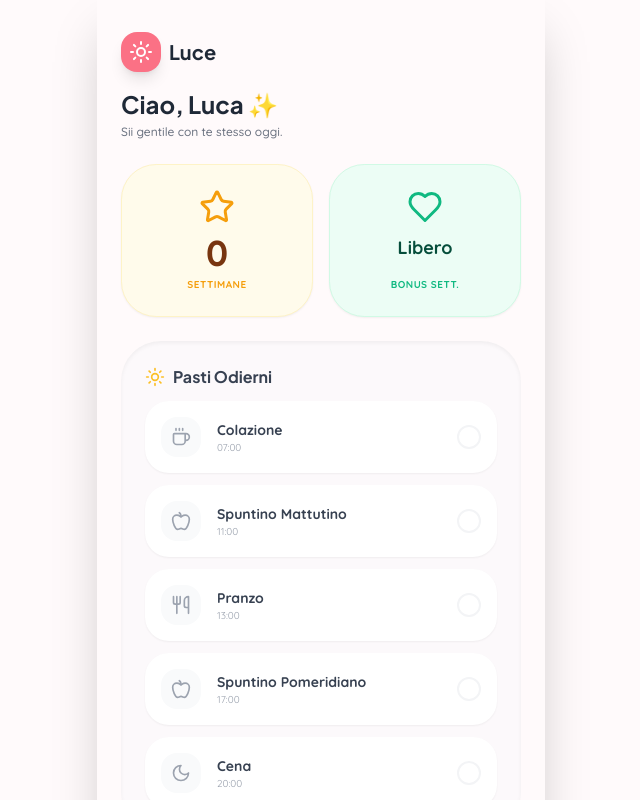
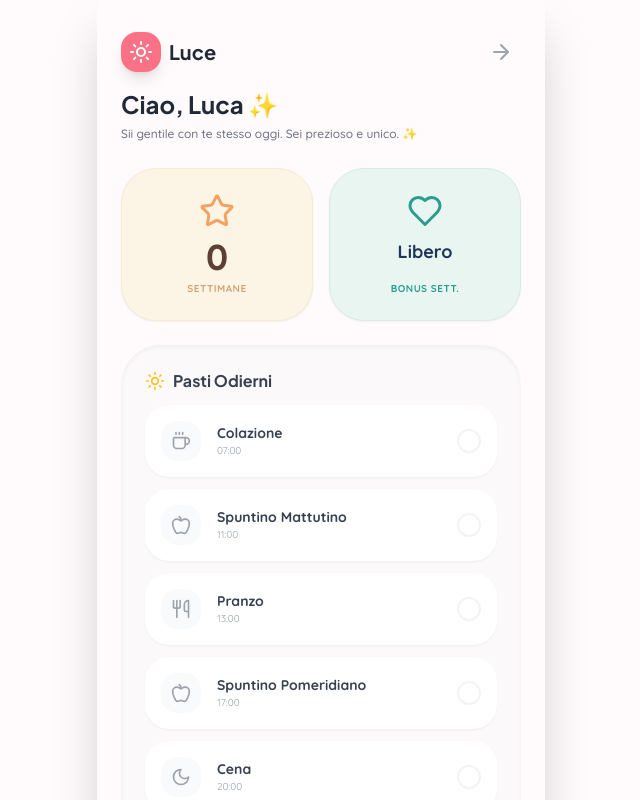
Before and after one commit to luca77dg/Luce, a React (Vite) app: page / in a window 1280 px wide. Shown: the top 800 px of the page, without its empty margins (319-959 px from the left). Built offline with nearby package versions, Linux system fonts and the light colour scheme.

Commit message:
fix(streak): Stop streak on missing past week data
The streak calculation was incorrectly continuing past weeks where no data was present. This change modifies the logic to break the streak calculation if a past week has no recorded data, accurately reflecting a broken streak.

```diff
--- a/App.tsx
+++ b/App.tsx
@@ -139,7 +139,6 @@ const calculateWeeklyStreak = (history: Record<string, DaySummary>): number => {
   let totalCount = 0;
   let checkMonday = new Date(currentMonday);
 
-  // Iteriamo a ritroso dalla settimana corrente fino alla prima settimana registrata
   while (checkMonday >= firstMonday) {
     let weekStatus: 'success' | 'fail' = 'success';
     let anyRegular = false;
@@ -151,7 +150,6 @@ const calculateWeeklyStreak = (history: Record<string, DaySummary>): number => {
       const key = getLocalDateKey(d);
       const summary = history[key];
 
-      // Ignora i giorni futuri della settimana corrente
       if (d > today) continue;
 
       if (summary) {
@@ -162,32 +160,25 @@ const calculateWeeklyStreak = (history: Record<string, DaySummary>): number => {
         }
         if (summary.status === 'regular') anyRegular = true;
       } else {
-        // Un giorno senza dati in una settimana PASSATA conta come fallimento
         if (checkMonday.getTime() < currentMonday.getTime()) {
           weekStatus = 'fail';
           break;
         }
-        // Nella settimana corrente, i giorni mancanti sono semplicemente non ancora vissuti
       }
     }
 
     if (weekStatus === 'fail') {
-      // Se troviamo un fallimento, la streak si azzera COMPLETAMENTE
-      return 0;
+      break;
     }
 
     if (weekHasData && weekStatus === 'success') {
       if (anyRegular) {
-        // Se la settimana è superata e ha almeno un giorno regolare, incrementa
         totalCount++;
       }
-      // Se è superata ma solo ferie/malattia, il conteggio rimane invariato (incide 0) ma la streak continua
     } else if (!weekHasData && checkMonday.getTime() < currentMonday.getTime()) {
-      // Un buco totale di una settimana passata interrompe tutto
-      return 0;
+      break;
     }
 
-    // Passa alla settimana precedente
     checkMonday.setDate(checkMonday.getDate() - 7);
   }
 
@@ -422,6 +413,15 @@ const App: React.FC = () => {
   const todayKey = getLocalDateKey();
   const currentMeals = user.history[todayKey]?.meals || user.dailyMeals;
 
+  const motivationalPhrase = useMemo(() => {
+    if (user.isDayClosed) return "Splendido lavoro per oggi! Luce è fiera di te. 💖";
+    if (user.weeklyStreak >= 4) return "Oltre un mese di cammino! La tua luce splende fortissima. 🌟";
+    if (user.weeklyStreak >= 1) return "Settimane di coraggio! Continua così, un passo alla volta. 🌈";
+    if (user.streak >= 3) return "Stai andando alla grande! La costanza è la tua superpotenza. 🦋";
+    if (user.streak > 0) return "Hai iniziato il tuo viaggio! Ogni pasto è una vittoria. 🌸";
+    return "Sii gentile con te stesso oggi. Sei prezioso e unico. ✨";
+  }, [user.weeklyStreak, user.streak, user.isDayClosed]);
+
   return (
     <div className="min-h-screen max-w-md mx-auto flex flex-col bg-[#fffafb] shadow-2xl relative overflow-hidden">
       <header className="px-6 pt-8 pb-4 flex justify-between items-center z-10">
@@ -429,27 +429,39 @@ const App: React.FC = () => {
           <div className="w-10 h-10 bg-rose-400 rounded-2xl flex items-center justify-center text-white shadow-lg"><Sun size={24} /></div>
           <h1 className="text-xl font-bold text-gray-800">Luce</h1>
         </div>
-        {view !== 'dashboard' && <button onClick={() => setView('dashboard')} className="p-2 rounded-full hover:bg-gray-100 text-gray-400 transition-colors"><ArrowRight className="rotate-180" size={20} /></button>}
+        {view === 'dashboard' && !user.isDayClosed ? (
+          <button onClick={() => setView('checkin')} className="p-2 rounded-full hover:bg-gray-100 text-gray-400 transition-colors">
+            <ArrowRight size={24} />
+          </button>
+        ) : view !== 'dashboard' ? (
+          <button onClick={() => setView('dashboard')} className="p-2 rounded-full hover:bg-gray-100 text-gray-400 transition-colors">
+            <ArrowRight className="rotate-180" size={24} />
+          </button>
+        ) : null}
       </header>
 
       <main className="flex-1 px-6 pb-2 z-10 overflow-y-auto custom-scrollbar">
         {view === 'dashboard' && (
           <div className="space-y-6 animate-in fade-in duration-500 pb-12">
             <div className="space-y-1">
-              <h2 className="text-2xl font-bold text-gray-800">Ciao, Luca ✨</h2>
-              <p className="text-gray-500 text-xs font-medium">Sii gentile con te stesso oggi.</p>
+              <h2 className="text-2xl font-bold text-gray-800">Ciao, {user.name} ✨</h2>
+              <p className="text-gray-500 text-xs font-medium leading-relaxed">{motivationalPhrase}</p>
             </div>
 
             <div className="grid grid-cols-2 gap-4">
-              <div className="bg-amber-50 p-6 rounded-[2.2rem] flex flex-col items-center border border-amber-100 shadow-sm transition-all active:scale-95">
-                <Star className="text-amber-500 mb-2" size={36} />
-                <span className="text-4xl font-bold text-amber-900">{user.weeklyStreak}</span>
-                <span className="text-[10px] uppercase font-extrabold text-amber-500 text-center tracking-wider mt-1">Settimane</span>
+              <div className="bg-[#fcf5e5] p-6 rounded-[2.2rem] flex flex-col items-center border border-[#f5ead2] shadow-sm transition-all active:scale-95">
+                <Star className="text-[#F4A261] mb-2" size={36} />
+                <span className="text-4xl font-bold text-[#5C4033]">{user.weeklyStreak}</span>
+                <span className="text-[10px] uppercase font-extrabold text-[#D4A373] text-center tracking-wider mt-1">Settimane</span>
               </div>
-              <div className={`${bonusUsedThisWeek ? 'bg-rose-50 border-rose-100' : 'bg-emerald-50 border-emerald-100'} p-6 rounded-[2.2rem] flex flex-col items-center border shadow-sm transition-all active:scale-95`}>
-                <Heart className={`${bonusUsedThisWeek ? 'text-rose-500' : 'text-emerald-500'} mb-2`} size={36} />
-                <span className={`text-lg font-bold ${bonusUsedThisWeek ? 'text-rose-900' : 'text-emerald-900'} text-center leading-tight mt-1`}>{bonusUsedThisWeek ? 'Usato' : 'Libero'}</span>
-                <span className={`text-[10px] uppercase font-extrabold ${bonusUsedThisWeek ? 'text-rose-500' : 'text-emerald-500'} text-center tracking-wider mt-auto`}>Bonus Sett.</span>
+              <div className={`${bonusUsedThisWeek ? 'bg-rose-50 border-rose-100' : 'bg-[#e8f5f1] border-[#d8ebe6]'} p-6 rounded-[2.2rem] flex flex-col items-center border shadow-sm transition-all active:scale-95`}>
+                {bonusUsedThisWeek ? (
+                  <Sparkles className="text-rose-500 mb-2" size={36} />
+                ) : (
+                  <Heart className="text-[#2A9D8F] mb-2" size={36} />
+                )}
+                <span className={`text-lg font-bold ${bonusUsedThisWeek ? 'text-rose-700' : 'text-[#1D3557]'} text-center leading-tight mt-1`}>{bonusUsedThisWeek ? 'Usato' : 'Libero'}</span>
+                <span className={`text-[10px] uppercase font-extrabold ${bonusUsedThisWeek ? 'text-rose-400' : 'text-[#2A9D8F]'} text-center tracking-wider mt-auto`}>Bonus Sett.</span>
               </div>
             </div>
 
@@ -477,7 +489,11 @@ const App: React.FC = () => {
               ))}
             </div>
 
-            {!user.isDayClosed ? <button onClick={() => setView('checkin')} className="w-full bg-[#1e293b] text-white py-5 rounded-[2.5rem] font-bold shadow-2xl flex items-center justify-center gap-2 text-lg active:scale-95 transition-all">Completa la Giornata <Sparkles size={22} /></button> : <div className="p-6 bg-rose-50 rounded-[2.5rem] text-center text-rose-600 font-bold border border-rose-100">Giornata conclusa con cura ✨</div>}
+            {user.isDayClosed && (
+              <div className="p-6 bg-rose-50 rounded-[2.5rem] text-center text-rose-600 font-bold border border-rose-100 animate-in fade-in">
+                Giornata conclusa con cura ✨
+              </div>
+            )}
 
             <div className="flex justify-center"><div className={`px-4 py-1.5 rounded-full border flex items-center gap-2 ${aiStatus === 'ok' ? 'bg-emerald-50 text-emerald-600' : 'bg-rose-50 text-rose-600'}`}><div className={`w-1.5 h-1.5 rounded-full ${aiStatus === 'ok' ? 'bg-emerald-500 animate-pulse' : 'bg-rose-500'}`} /><span className="text-[9px] font-bold uppercase tracking-widest">{aiStatus === 'ok' ? 'Luce Online' : 'Luce Offline'}</span></div></div>
           </div>
@@ -511,7 +527,6 @@ const CheckInForm: React.FC<any> = ({ onSubmit, onCancel, initialData, history,
 
   const setStatusAndMeals = (newStatus: 'regular' | 'holiday' | 'sick') => {
     setStatus(newStatus);
-    // Se lo stato è 'regular', impostiamo automaticamente tutti i pasti come 'Ok' (verdi)
     if (newStatus === 'regular') {
       const allRegular: Record<string, 'regular'> = {};
       MEALS.forEach(m => allRegular[m.id] = 'regular');
```
